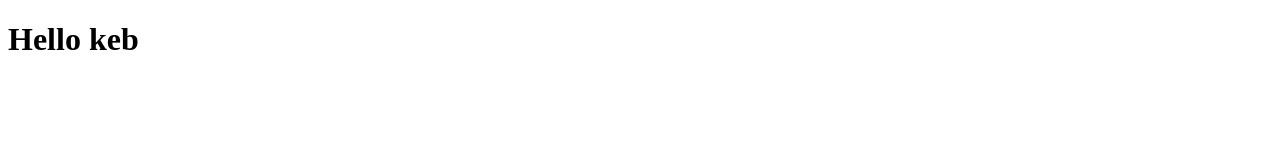
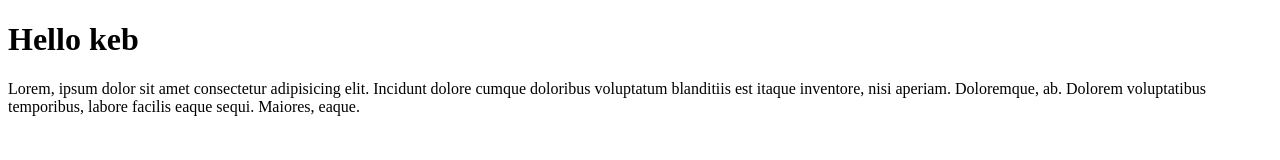
Before and after one commit to Dedeb0/kebede, a plain HTML site: page index.html in a window 1280 px wide. Drawn offline with Linux system fonts and the light colour scheme.

Commit message:
index modified

```diff
--- a/index.html
+++ b/index.html
@@ -8,6 +8,7 @@
 </head>
 <body>
     <h1>Hello keb</h1>
+    <p>Lorem, ipsum dolor sit amet consectetur adipisicing elit. Incidunt dolore cumque doloribus voluptatum blanditiis est itaque inventore, nisi aperiam. Doloremque, ab. Dolorem voluptatibus temporibus, labore facilis eaque sequi. Maiores, eaque.</p>
 
     <script src="java/java.js"></script>
 </body>
```
